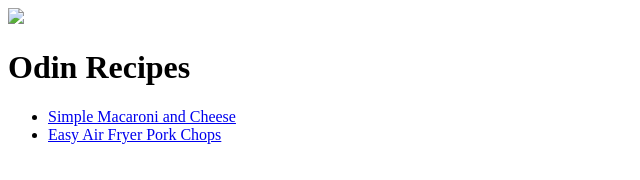
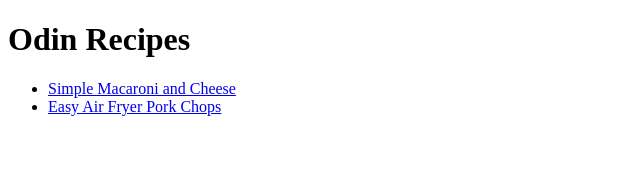
Before and after one commit to alicelilium/odin-recipes, a plain HTML site: page index.html in a window 1280 px wide. Shown: the whole page, without its empty margins (0-640 px from the left). Drawn offline with Linux system fonts and the light colour scheme.

Commit message:
Removed broken image from index
There was a broken image on the homepage as a result
of accidentally adding it to the wrong page
(index.html instead of porkchop.html). It has been removed

```diff
--- a/index.html
+++ b/index.html
@@ -6,7 +6,6 @@
     </head>
 
     <body>
-        <img src="porkchop.jpg">
         <h1>Odin Recipes</h1>
         <ul>
             <li><a href="./recipes/mac.html">Simple Macaroni and Cheese</a></li>
```
